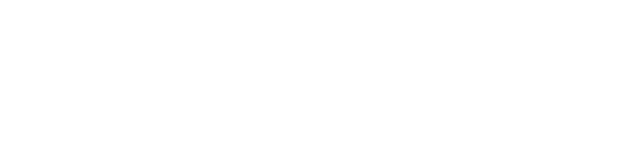
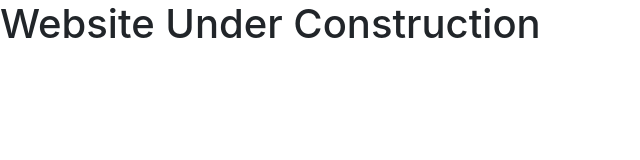
Before and after one commit to dompetriella/dompetriella-website, a plain HTML site: page index.html in a window 1280 px wide. Shown: the whole page, without its empty margins (0-640 px from the left). Drawn offline with nearby package versions, Linux system fonts and the light colour scheme.

Commit message:
Update index.html

```diff
--- a/index.html
+++ b/index.html
@@ -10,7 +10,7 @@
     <link rel="stylesheet" href="https://stackpath.bootstrapcdn.com/bootstrap/4.3.1/css/bootstrap.min.css" integrity="sha384-ggOyR0iXCbMQv3Xipma34MD+dH/1fQ784/j6cY/iJTQUOhcWr7x9JvoRxT2MZw1T" crossorigin="anonymous">
   </head>
   <body>
-
+    <h1>Website Under Construction</h1>
     <!-- Optional JavaScript -->
     <!-- jQuery first, then Popper.js, then Bootstrap JS -->
     <script src="https://code.jquery.com/jquery-3.3.1.slim.min.js" integrity="sha384-q8i/X+965DzO0rT7abK41JStQIAqVgRVzpbzo5smXKp4YfRvH+8abtTE1Pi6jizo" crossorigin="anonymous"></script>
```
